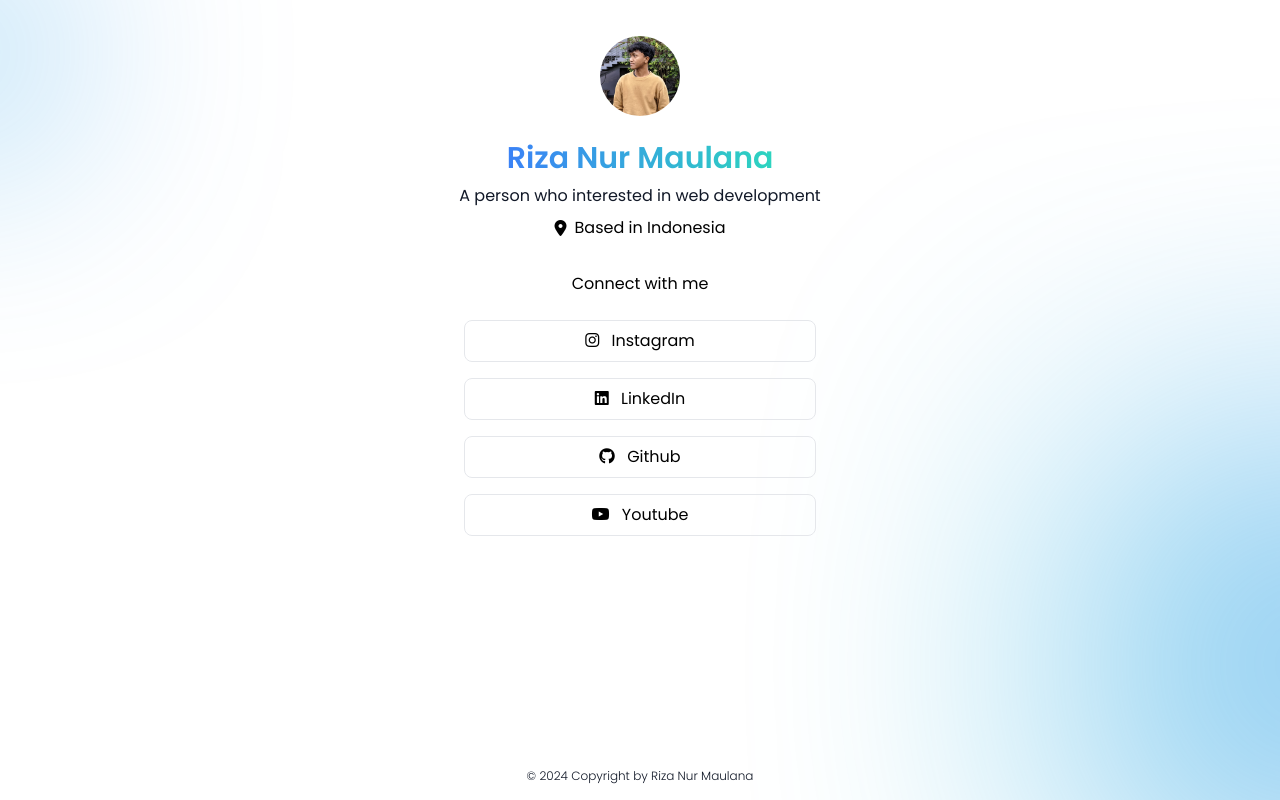
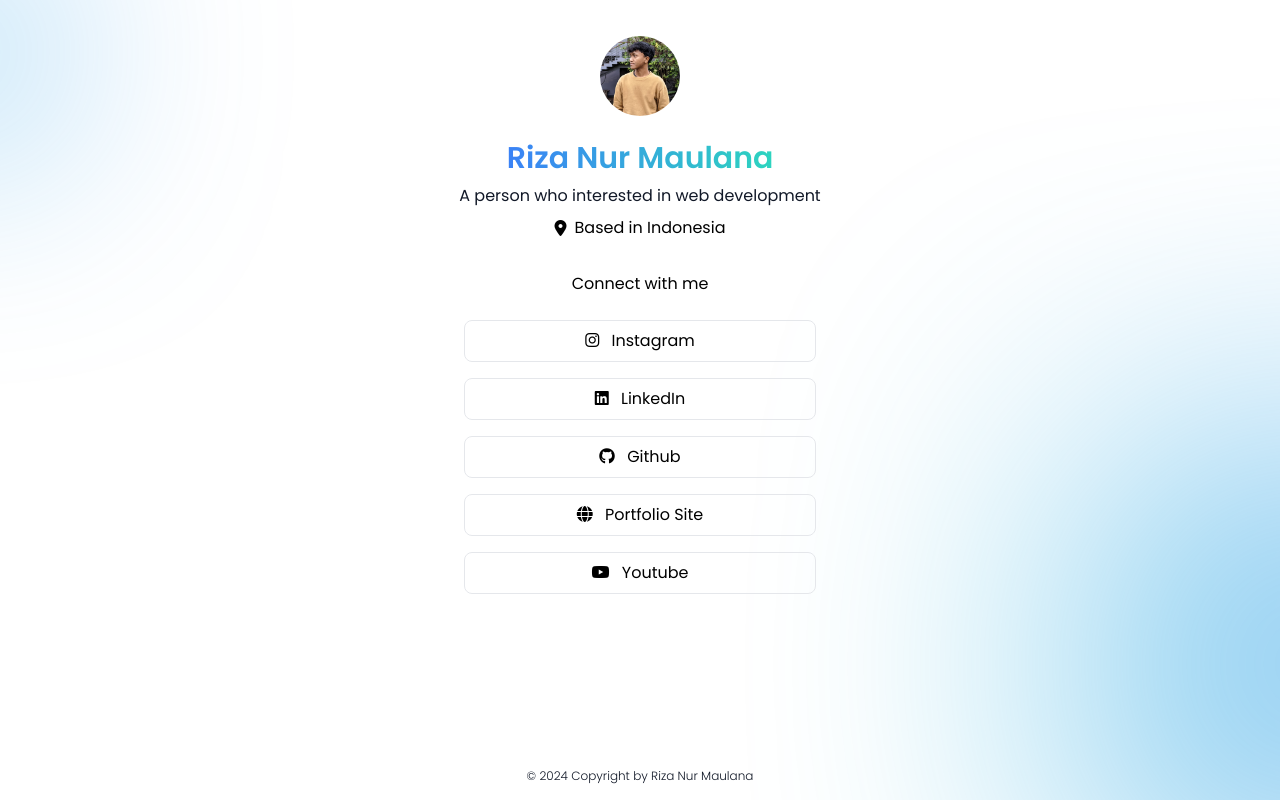
Before and after one commit to rizanurmaulana/personal-links, a website: page index.html in a window 1280 px wide. Drawn offline with Linux system fonts and the light colour scheme.

Commit message:
feat: add link to personal site

```diff
--- a/index.html
+++ b/index.html
@@ -4,8 +4,8 @@
     <meta charset="UTF-8">
     <meta http-equiv="X-UA-Compatible" content="IE=edge">
     <meta name="viewport" content="width=device-width, initial-scale=1.0">
-    <title>Riza Nur Maulana</title>
-    <link rel="shortcut icon" href="./dist/img/profile.jpg" type="image">
+    <title>Personal Links</title>
+    <link rel="shortcut icon" href="./dist/img/icon.png" type="image">
     <!-- Style -->
     <link href="./dist/style.css" rel="stylesheet">
     <!-- Font Poppins -->
@@ -63,6 +63,12 @@
                     Github
                 </li>
             </a>
+            <a href="https://rizanurmaulana.github.io/portfolio/" class="socials-link hover:bg-blue-600">
+                <li class="socials-text dark:text-white">
+                    <i class="fa-solid fa-globe mr-2"></i>
+                    Portfolio Site
+                </li>
+            </a>
             <a href="https://www.youtube.com/@rizanurmaulana" class="socials-link hover:bg-red-600">
                 <li class="socials-text dark:text-white">
                     <i class="fa-brands fa-youtube mr-2"></i>
```
Also changed, not shown: dist/img/icon.png (added).
